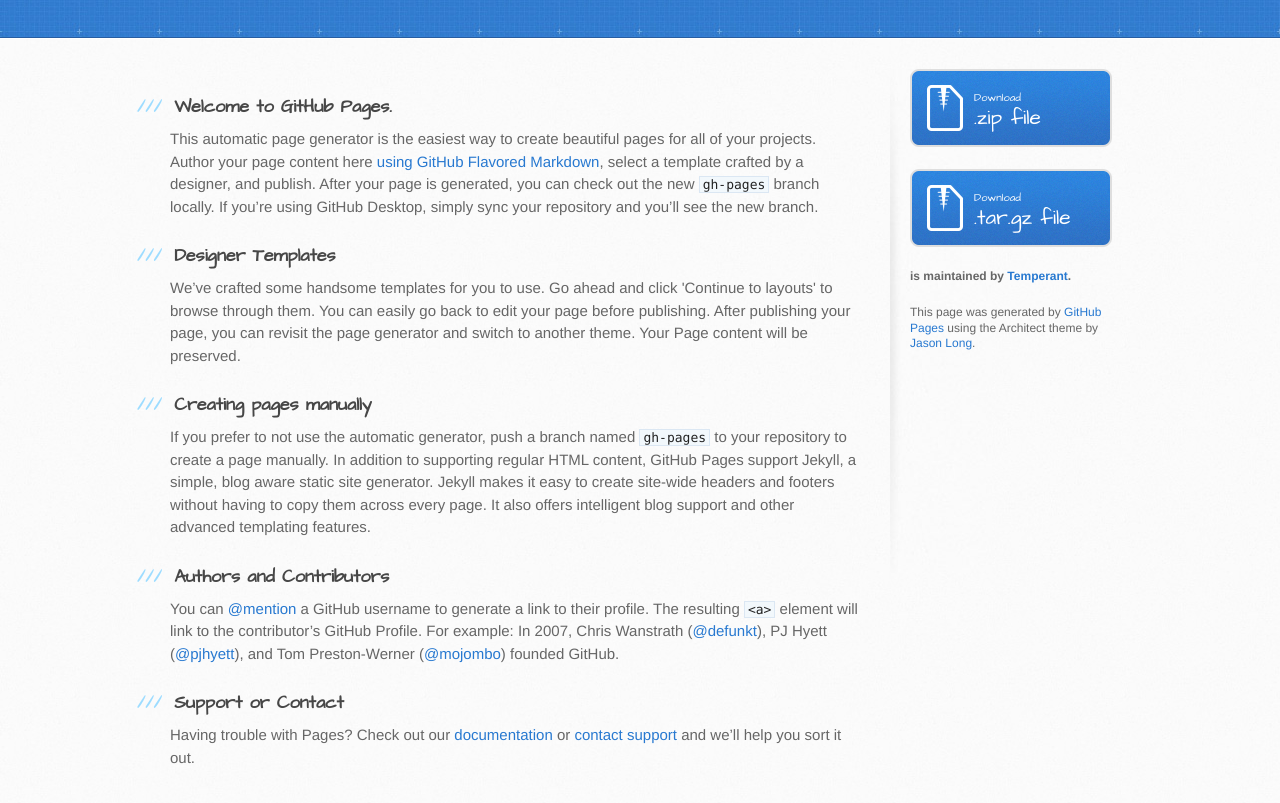
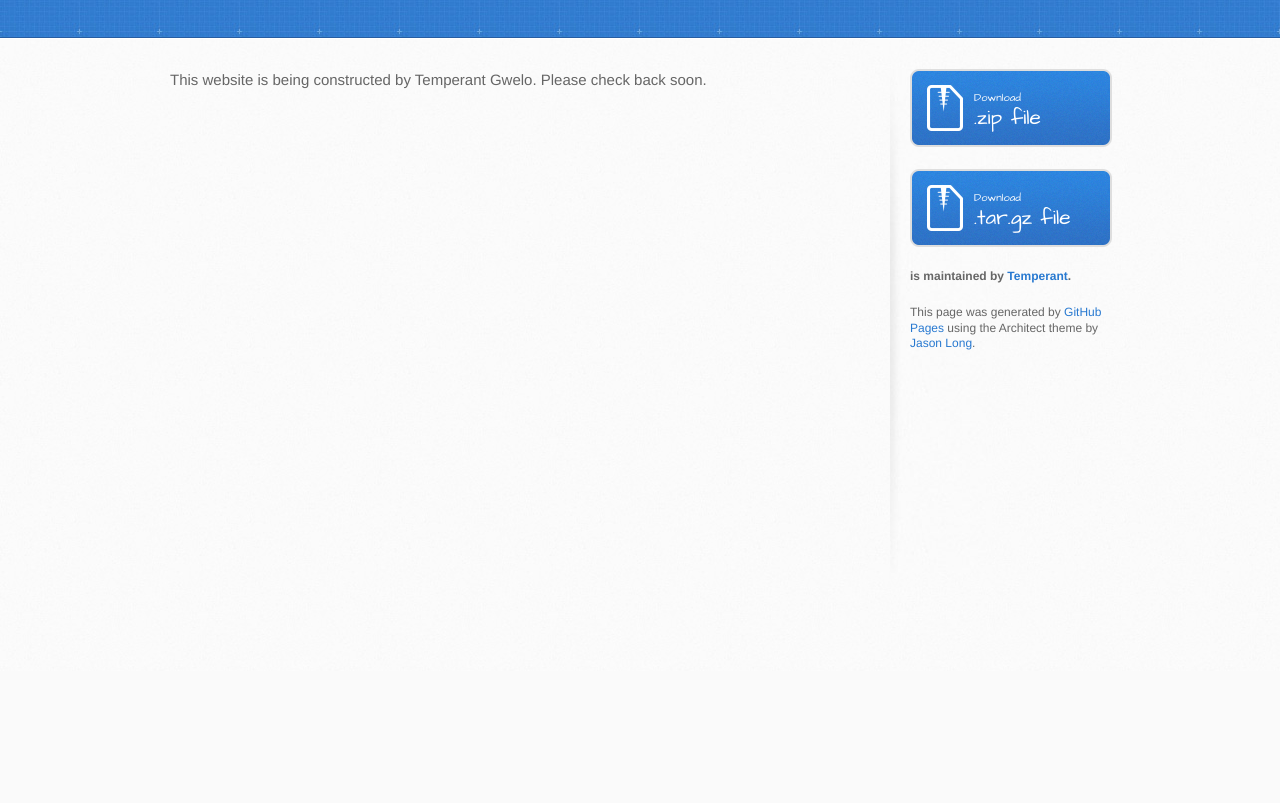
Before and after one commit to Temperant/website1, a plain HTML site: page index.html in a window 1280 px wide. Shown: the part 129-932 px from the top of the page. After the commit the page ends 800 px from the top, so only its background shows below. Drawn offline with Linux system fonts and the light colour scheme.

```diff
--- a/index.html
+++ b/index.html
@@ -28,30 +28,7 @@
     <div id="content-wrapper">
       <div class="inner clearfix">
         <section id="main-content">
-          <h3>
-<a id="welcome-to-github-pages" class="anchor" href="#welcome-to-github-pages" aria-hidden="true"><span aria-hidden="true" class="octicon octicon-link"></span></a>Welcome to GitHub Pages.</h3>
-
-<p>This automatic page generator is the easiest way to create beautiful pages for all of your projects. Author your page content here <a href="https://guides.github.com/features/mastering-markdown/">using GitHub Flavored Markdown</a>, select a template crafted by a designer, and publish. After your page is generated, you can check out the new <code>gh-pages</code> branch locally. If you’re using GitHub Desktop, simply sync your repository and you’ll see the new branch.</p>
-
-<h3>
-<a id="designer-templates" class="anchor" href="#designer-templates" aria-hidden="true"><span aria-hidden="true" class="octicon octicon-link"></span></a>Designer Templates</h3>
-
-<p>We’ve crafted some handsome templates for you to use. Go ahead and click 'Continue to layouts' to browse through them. You can easily go back to edit your page before publishing. After publishing your page, you can revisit the page generator and switch to another theme. Your Page content will be preserved.</p>
-
-<h3>
-<a id="creating-pages-manually" class="anchor" href="#creating-pages-manually" aria-hidden="true"><span aria-hidden="true" class="octicon octicon-link"></span></a>Creating pages manually</h3>
-
-<p>If you prefer to not use the automatic generator, push a branch named <code>gh-pages</code> to your repository to create a page manually. In addition to supporting regular HTML content, GitHub Pages support Jekyll, a simple, blog aware static site generator. Jekyll makes it easy to create site-wide headers and footers without having to copy them across every page. It also offers intelligent blog support and other advanced templating features.</p>
-
-<h3>
-<a id="authors-and-contributors" class="anchor" href="#authors-and-contributors" aria-hidden="true"><span aria-hidden="true" class="octicon octicon-link"></span></a>Authors and Contributors</h3>
-
-<p>You can <a href="https://github.com/blog/821" class="user-mention">@mention</a> a GitHub username to generate a link to their profile. The resulting <code>&lt;a&gt;</code> element will link to the contributor’s GitHub Profile. For example: In 2007, Chris Wanstrath (<a href="https://github.com/defunkt" class="user-mention">@defunkt</a>), PJ Hyett (<a href="https://github.com/pjhyett" class="user-mention">@pjhyett</a>), and Tom Preston-Werner (<a href="https://github.com/mojombo" class="user-mention">@mojombo</a>) founded GitHub.</p>
-
-<h3>
-<a id="support-or-contact" class="anchor" href="#support-or-contact" aria-hidden="true"><span aria-hidden="true" class="octicon octicon-link"></span></a>Support or Contact</h3>
-
-<p>Having trouble with Pages? Check out our <a href="https://help.github.com/pages">documentation</a> or <a href="https://github.com/contact">contact support</a> and we’ll help you sort it out.</p>
+          <p>This website is being constructed by Temperant Gwelo. Please check back soon.</p>
         </section>
 
         <aside id="sidebar">
```
Also changed, not shown: params.json (+1 -1 lines).
